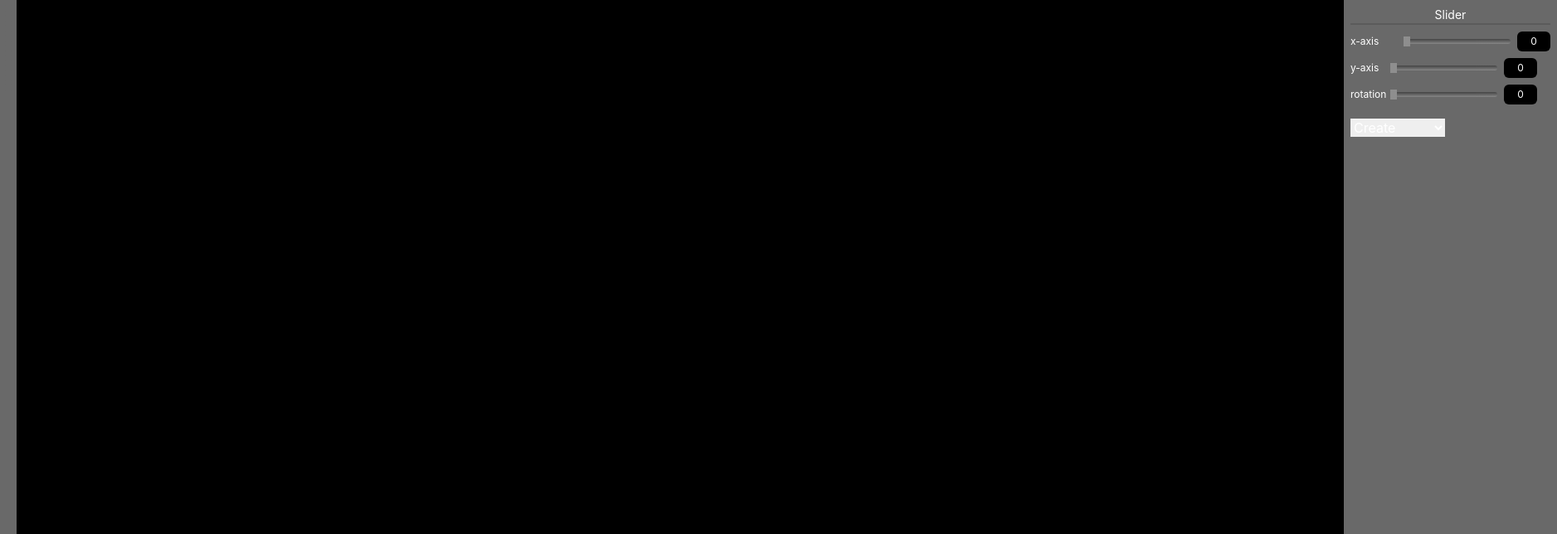
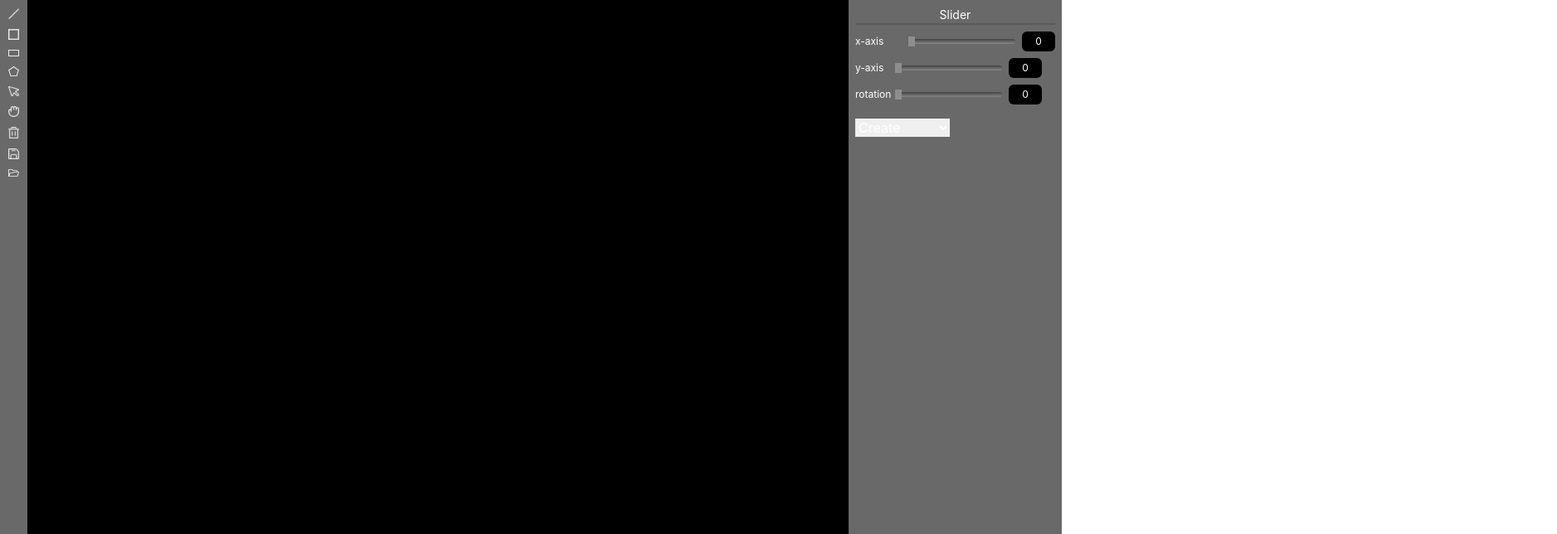
Before and after one commit to GAIB20/tugas-besar-grafkom-1-grafkonn, a React (Vite) app: page / in a window 1280 px wide. Shown: the top 644 px of the page at 83% size, 1877 px wide, since content can reach past the window. Built offline with nearby package versions, Linux system fonts and the light colour scheme.

Commit message:
fix: UI canvas width and height

```diff
--- a/src/App.tsx
+++ b/src/App.tsx
@@ -15,13 +15,15 @@
       <Toolbar />
 
       {/* Main Canvas */}
-      <canvas
-        id="canvas"
-        className="flex-grow bg-primaryCanvas border-black"
-      />
+      <div className="w-full h-full">
+        <canvas
+          id="canvas"
+          className="h-full w-full bg-primaryCanvas border-black"
+        />
+      </div>
 
       {/* Properties */}
-      <Sidebar/>
+      <Sidebar />
     </div>
   );
 }
```
Also changed, not shown: 1 other file (tests, documents, lock files or other folders).
